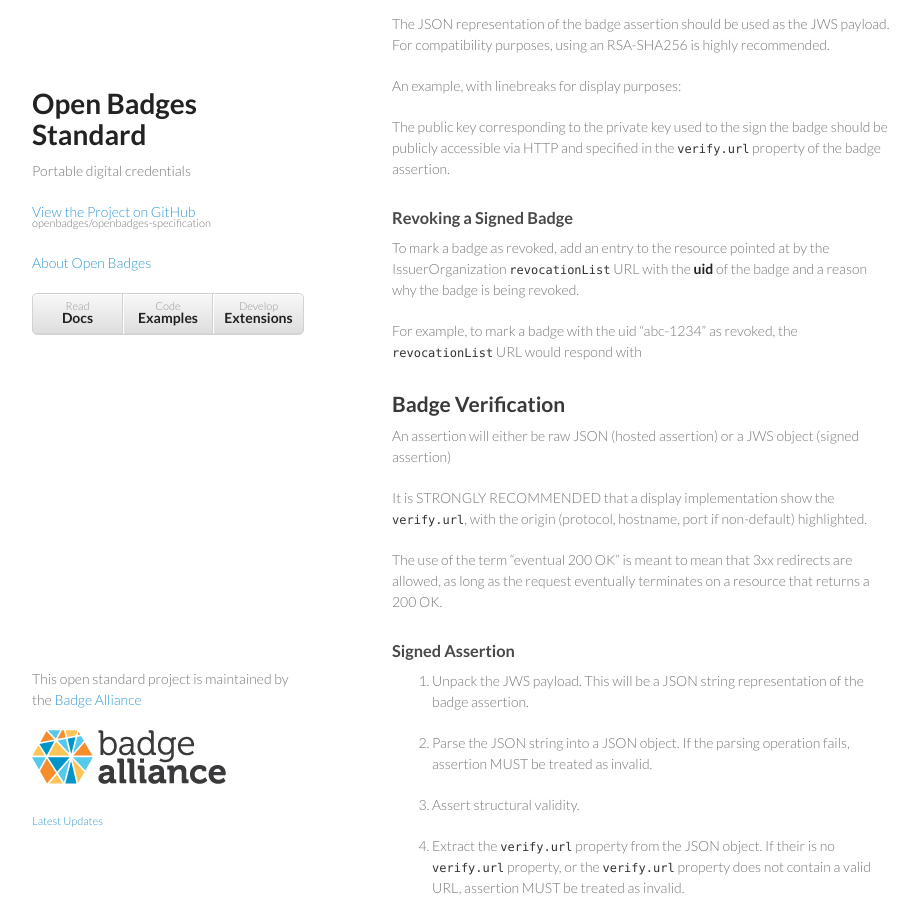
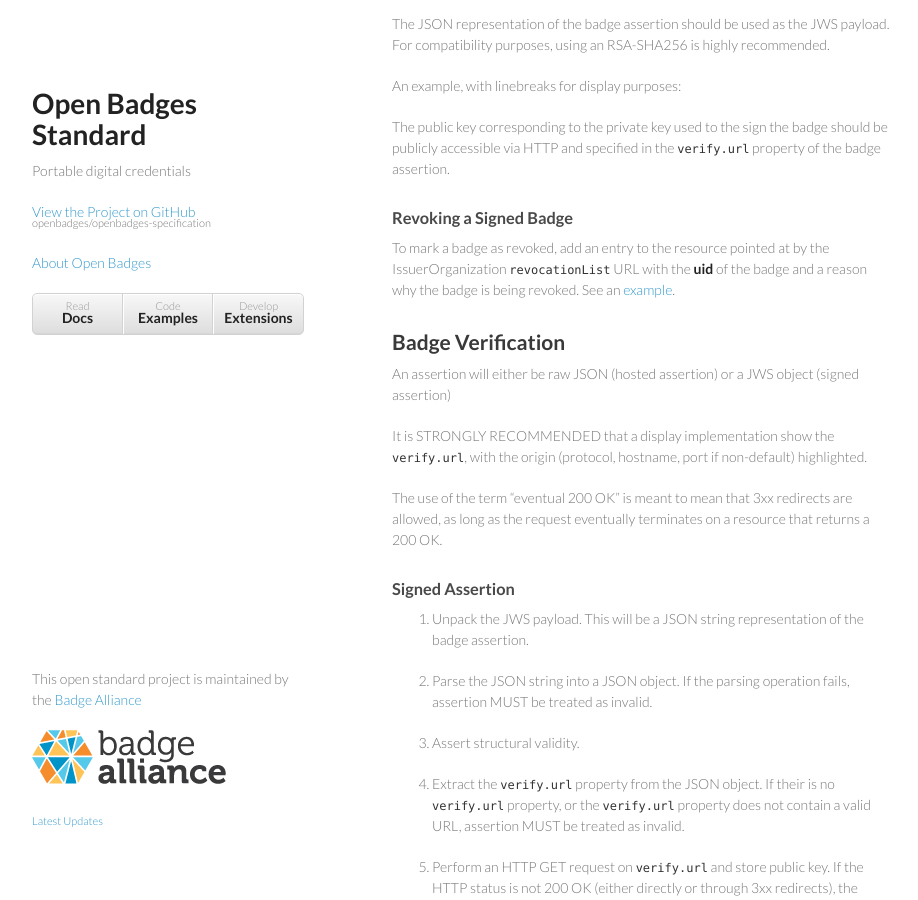
Before and after one commit to 1EdTech/openbadges-specification, a Jekyll site: the page built from index.md, in a window 1280 px wide and 900 px high, scrolled down 7860 px. Shown: the whole window, without its empty margins (178-1096 px from the left). Built offline with Jekyll 4.4.1, drawn with Linux system fonts in a browser that asks for light colours.

Commit message:
Fixes broken links for extension submission and to revocationList example

```diff
--- a/index.md
+++ b/index.md
@@ -217,10 +217,7 @@ property of the badge assertion.
 
 To mark a badge as revoked, add an entry to the resource pointed at by
 the IssuerOrganization `revocationList` URL with the **uid** of the
-badge and a reason why the badge is being revoked.
-
-For example, to mark a badge with the uid "abc-1234" as revoked, the
-`revocationList` URL would respond with
+badge and a reason why the badge is being revoked. See an [example](examples/#RevocationList).
 
 ## Badge Verification
 
```
Also changed, not shown: extensions/index.md (+1 -1 lines).
